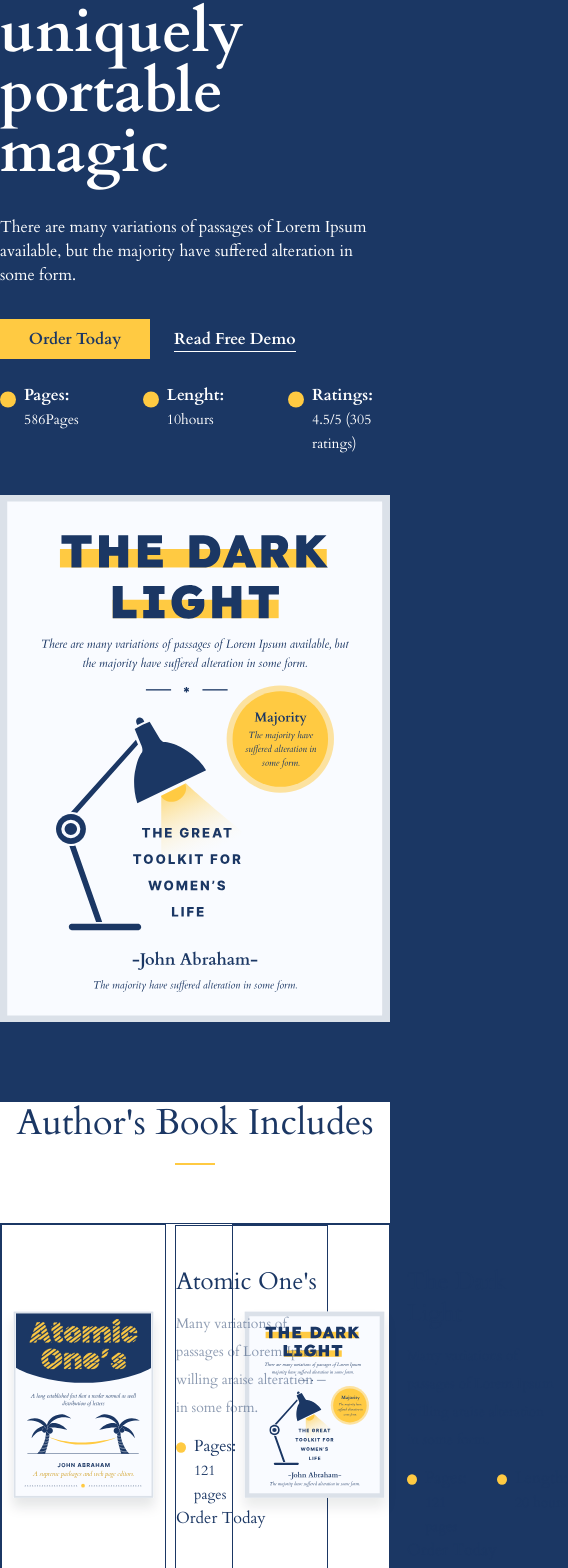
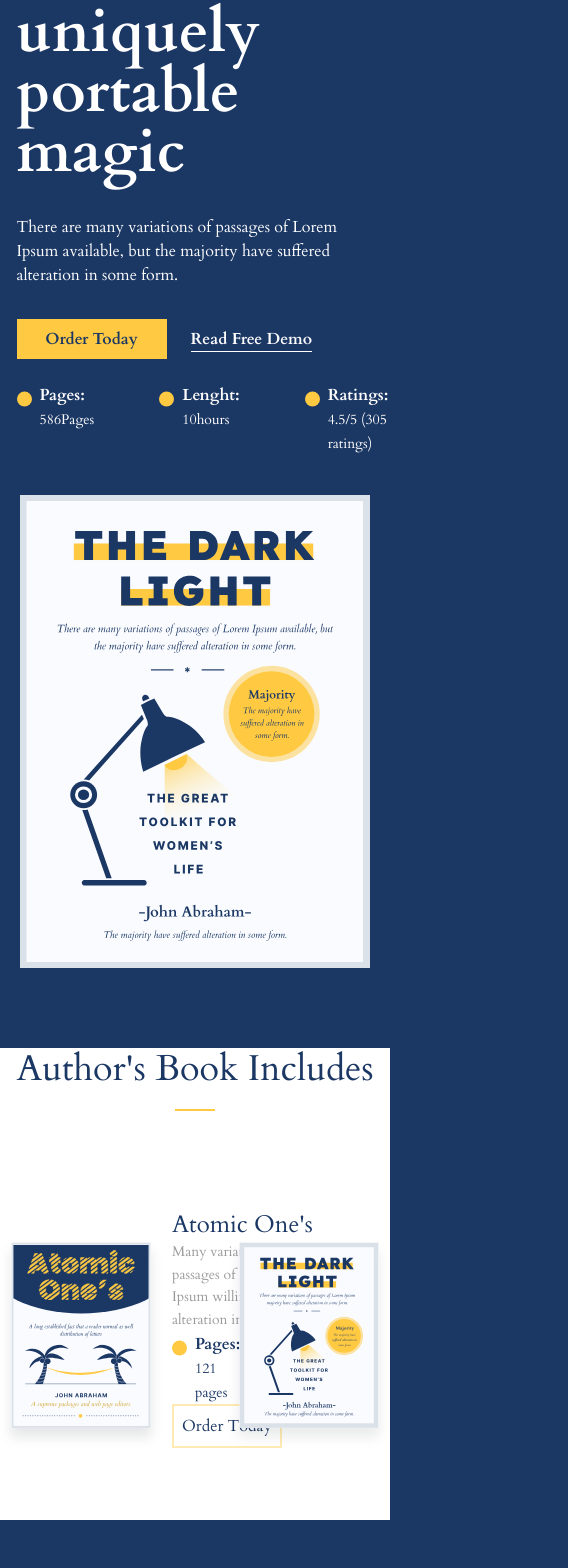
Before and after one commit to charlesnnanna/dauntbooks, a Next.js app: page / in a window 390 px wide. Shown: the part 257-1825 px from the top of the page, 568 px wide, since content can reach past the window. After the commit the page ends 1777 px from the top, so only its background shows below. Built offline with nearby package versions, Linux system fonts and the light colour scheme.

Commit message:
Started working on header responsiveness

```diff
--- a/app/layout.tsx
+++ b/app/layout.tsx
@@ -26,7 +26,7 @@ export default function RootLayout({
   return (
     <html lang="en">
       <body className={`${cardo.className}`}>
-        <div className="border-0 border-transparent">
+        <div className="border-0 border-transparent overflow-hidden">
           <Header />
           {children}
         </div>
--- a/components/Header.tsx
+++ b/components/Header.tsx
@@ -44,7 +44,7 @@ export default function Header() {
   //const counter = useSelector((state) => state.counter)
 
   return (
-    <Disclosure as="nav" className="bg-navyblue md:px-[180px]">
+    <Disclosure as="nav" className="bg-primary md:px-[180px] px-[5px]">
       {({ open }: { open: boolean }) => (
         <>
           <div className="w-full mx-auto px-4 sm:px-6 md:px-0 md:py-4 text-sm ">
@@ -53,7 +53,7 @@ export default function Header() {
                 <div className=" flex  items-center md:hidden">
                   <span className="md:hidden border-0 border-white relative mr-4">
                     <img className="relative" src="images/cart.svg" />
-                    <span className="absolute border-0 border-transparent font-bold flex justify-center items-center rounded-full bg-thickyellow w-5 h-5 text-xs text-navyblue right-[-10px] top-[-10px]">
+                    <span className="absolute border-0 border-transparent font-bold flex justify-center items-center rounded-full bg-secondary w-5 h-5 text-xs text-primary right-[-10px] top-[-10px]">
                       01
                     </span>
                   </span>
@@ -103,11 +103,11 @@ export default function Header() {
                   ))}
                   <span className="border-0 border-transparent relative">
                     <img className="relative" src="images/cart.svg" />
-                    <span className="absolute border-0 border-transparent font-bold flex justify-center items-center rounded-full bg-thickyellow w-5 h-5 text-xs text-navyblue right-[-10px] top-[-10px]">
+                    <span className="absolute border-0 border-transparent font-bold flex justify-center items-center rounded-full bg-secondary w-5 h-5 text-xs text-primary right-[-10px] top-[-10px]">
                       01
                     </span>
                   </span>
-                  <span className="border-0 border-thickyellow px-4 py-2 ml-2 bg-thickyellow text-navyblue">
+                  <span className="border-0 border-secondary px-4 py-2 ml-2 bg-secondary text-primary">
                     Order Today
                   </span>
                 </div>
--- a/components/HomeComponents/AuthorBook.tsx
+++ b/components/HomeComponents/AuthorBook.tsx
@@ -11,20 +11,25 @@ interface AuthorBookProps {
 }
 export default function AuthorBook(props: AuthorBookProps) {
   return (
-    <div className="border border-navyblue text-navyblue flex flex-row gap-[10px]">
+    <div className="text-primary flex flex-row gap-[10px]">
       <Image src={props.imagesrc} alt="first book" width={300} height={500} />
 
-      <div className="border border-navyblue py-[40px]">
+      <div className="py-[40px]">
         <h2 className="text-2xl">{props.title}</h2>
-        <p className="py-3 text-sm text-slate-700 opacity-50 leading-loose">
+        <div className="h-[14px] hidden md:block" />
+        <p className="text-sm text-black/40 leading-relaxed">
           {props.description}
         </p>
-        <ul className="flex flex-row gap-10">
+        <div className="h-[30px] hidden md:block" />
+        <ul className="flex flex-row gap-6">
           <HomeList title="Pages" value={props.pages} />
           <HomeList title="Length" value={props.length} />
         </ul>
+        <div className="h-[30px] hidden md:block" />
 
-        <button>Order Today</button>
+        <button className="border-2 border-secondary/40 text-center p-2 md:w-[150px]">
+          Order Today
+        </button>
       </div>
     </div>
   );
--- a/components/HomeComponents/AuthorBooks.tsx
+++ b/components/HomeComponents/AuthorBooks.tsx
@@ -7,13 +7,13 @@ export default function AuthorBooks() {
   return (
     <div className="bg-white md:py-[145px] md:px-[180px]">
       <header className="border flex items-center flex-col">
-        <h2 className="border-thickyellow text-navyblue text-4xl">
+        <h2 className="border-secondary text-primary text-4xl">
           Author's Book Includes
         </h2>
-        <div className="border border-thickyellow w-[40px] mt-[20px]" />
+        <div className="border border-secondary w-[40px] mt-[20px]" />
       </header>
 
-      <div className="mt-[57px] flex flex-row border border-navyblue gap-[66px]">
+      <div className="mt-[57px] flex flex-row gap-[66px]">
         <AuthorBook
           title="Atomic One's"
           description="Many variations of passages of Lorem Ipsum willing araise  alteration in some form."
--- a/components/HomeComponents/HomeHero.tsx
+++ b/components/HomeComponents/HomeHero.tsx
@@ -2,7 +2,7 @@ import Image from "next/image";
 
 export default function HomeHero() {
   return (
-    <div className="flex md:flex-row flex-col border-0 my-20 md:px-[180px]">
+    <div className="flex md:flex-row flex-col border-0 my-20 md:px-[180px] px-[20px]">
       {/* Hero description */}
       <div className="border-0 self-center py-2 my-2">
         <div className="border-0 flex flex-row gap-2">
@@ -18,7 +18,7 @@ export default function HomeHero() {
         </p>
 
         <div className="flex flex-row text-md font-bold gap-6 my-6">
-          <button className="border-0 bg-thickyellow text-navyblue py-2 w-[150px]">
+          <button className="border-0 bg-secondary text-primary py-2 w-[150px]">
             Order Today
           </button>
           <button className="border-b self-center">Read Free Demo</button>
@@ -31,8 +31,8 @@ export default function HomeHero() {
                 className="self-start pt-2"
                 src="/images/bulletpoint.svg"
                 alt="bulletpoint"
-                width={20}
-                height={20}
+                width={15}
+                height={15}
               />
               <p>
                 Pages: <br />
@@ -45,8 +45,8 @@ export default function HomeHero() {
                 className="self-start pt-2"
                 src="/images/bulletpoint.svg"
                 alt="bulletpoint"
-                width={20}
-                height={20}
+                width={15}
+                height={15}
               />
               <p>
                 Lenght: <br />
@@ -59,8 +59,8 @@ export default function HomeHero() {
                 className="self-start pt-2"
                 src="/images/bulletpoint.svg"
                 alt="bulletpoint"
-                width={20}
-                height={20}
+                width={15}
+                height={15}
               />
               <p>
                 Ratings: <br />
--- a/components/HomeComponents/HomeList.tsx
+++ b/components/HomeComponents/HomeList.tsx
@@ -14,10 +14,10 @@ export default function HomeList(props: HomeListProps) {
           className="self-start pt-2"
           src="/images/bulletpoint.svg"
           alt="bulletpoint"
-          width={10}
-          height={10}
+          width={15}
+          height={15}
         />
-        <p>
+        <p className="font-bold">
           {props.title}: <br />
           <span className="font-normal text-sm">{props.value}</span>
         </p>
--- a/tailwind.config.ts
+++ b/tailwind.config.ts
@@ -8,10 +8,11 @@ const config: Config = {
   ],
   theme: {
     colors: {
-      navyblue: "#1B3764",
+      primary: "#1B3764",
       lightblue: "#B4C7E7",
-      thickyellow: "#FFCA42",
+      secondary: "#FFCA42",
       white: "#FFFFFF",
+      black : '#000',
     }
 
   },
```
